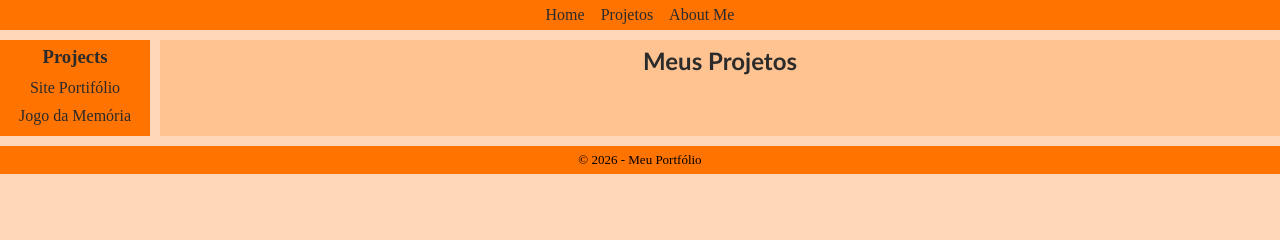
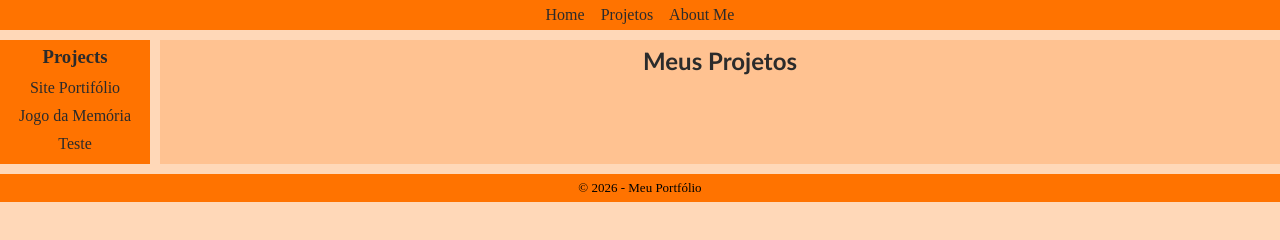
Before and after one commit to felipe-ldias/portifolio, a website: page pages/index.html in a window 1280 px wide. Drawn offline with Linux system fonts and the light colour scheme.

Commit message:
o começo da pagina portifólio

```diff
--- a/pages/index.html
+++ b/pages/index.html
@@ -23,6 +23,7 @@
             <div class="links_menu">
                 <a href="/">Site Portifólio</a>
                 <a href="/">Jogo da Memória</a>
+                <a href="/">Teste</a>
             </div>
 
         </aside>
```
